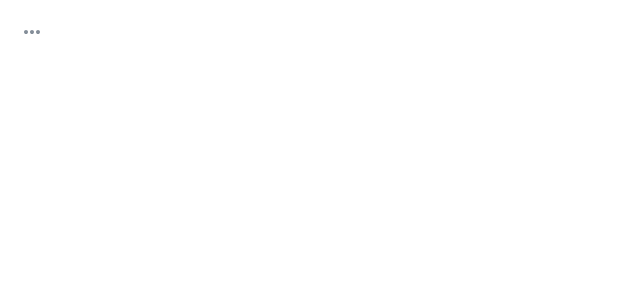
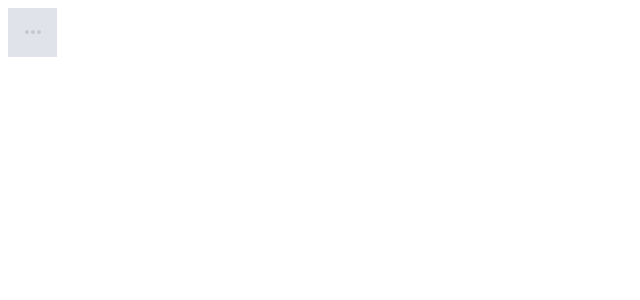
Before and after one commit to Proxa-prog/ui-kit-vite, a React (Vite) app: page /buttonIcon in a window 1280 px wide. Shown: the top 300 px of the page, without its empty margins (0-640 px from the left). Built offline with nearby package versions, Linux system fonts and the light colour scheme.

Commit message:
button MoreColorOff, MoreColorOn.

```diff
--- a/src/App.tsx
+++ b/src/App.tsx
@@ -43,8 +43,9 @@ function App() {
                 />
                 <Route path='/buttonIcon' element={
                     <ButtonIcon
+                        disabled
                         size='Large'
-                        type='tertiaryERZL'
+                        type='MoreColorOn'
                         id='buttonID'
                         onClick={handleButtonCLick}
                     />
--- a/src/components/ButtonIcon/ButtonIcon.module.scss
+++ b/src/components/ButtonIcon/ButtonIcon.module.scss
@@ -87,6 +87,63 @@
   }
 }
 
+.MoreColorOff {
+  background-color: $neutral-color;
+  padding: 10px 8px;
+  border-width: 0 0 1px 1px;
+  border-style: solid;
+  border-color: $color-secondary-015;
+  border-radius: 0;
+
+  &:hover {
+    svg {
+      path {
+        fill: $color-secondary-090;
+      }
+    }
+  }
+
+  &:disabled {
+    background-color: inherit;
+
+    svg {
+      path {
+        fill: $color-secondary-030;
+      }
+    }
+  }
+}
+
+
+.MoreColorOn {
+  background-color: $color-secondary-003;
+  padding: 10px 8px;
+  border-width: 0 0 1px 1px;
+  border-style: solid;
+  border-color: $color-secondary-015;
+  border-radius: 0;
+
+  &:hover {
+    background-color: $color-main-020;
+
+    svg {
+      path {
+        fill: $color-secondary-090;
+      }
+    }
+  }
+
+  &:disabled {
+    background-color: $color-secondary-015;
+
+    svg {
+      path {
+        fill: $color-secondary-030;
+      }
+    }
+  }
+}
+
 
 .Large {
   padding: 12px;
--- a/src/components/ButtonIcon/ButtonIcon.tsx
+++ b/src/components/ButtonIcon/ButtonIcon.tsx
@@ -54,6 +54,8 @@ const ButtonIcon: FC<IButtonIcon> = (props: IButtonIcon) => {
                 {type === 'secondary' && <PlayButton />}
                 {type === 'tertiary' && <MoreHorizButton />}
                 {type === 'tertiaryERZL' && <MoreHorizButton />}
+                {type === 'MoreColorOff' && <MoreHorizButton />}
+                {type === 'MoreColorOn' && <MoreHorizButton />}
                 {type === 'error' && <TrashButton />}
                 {children}
             </div>
--- a/src/global.scss
+++ b/src/global.scss
@@ -9,4 +9,5 @@ $color-secondary-090:                #3B4256;
 $color-secondary-030:                #C6CACF;
 $color-secondary-015:                #E1E3EA;
 $color-secondary-005:                #F3F7FB;
+$color-secondary-003:                #F9F9F9;
 $neutral-color:                      #FFFFFF;
```
